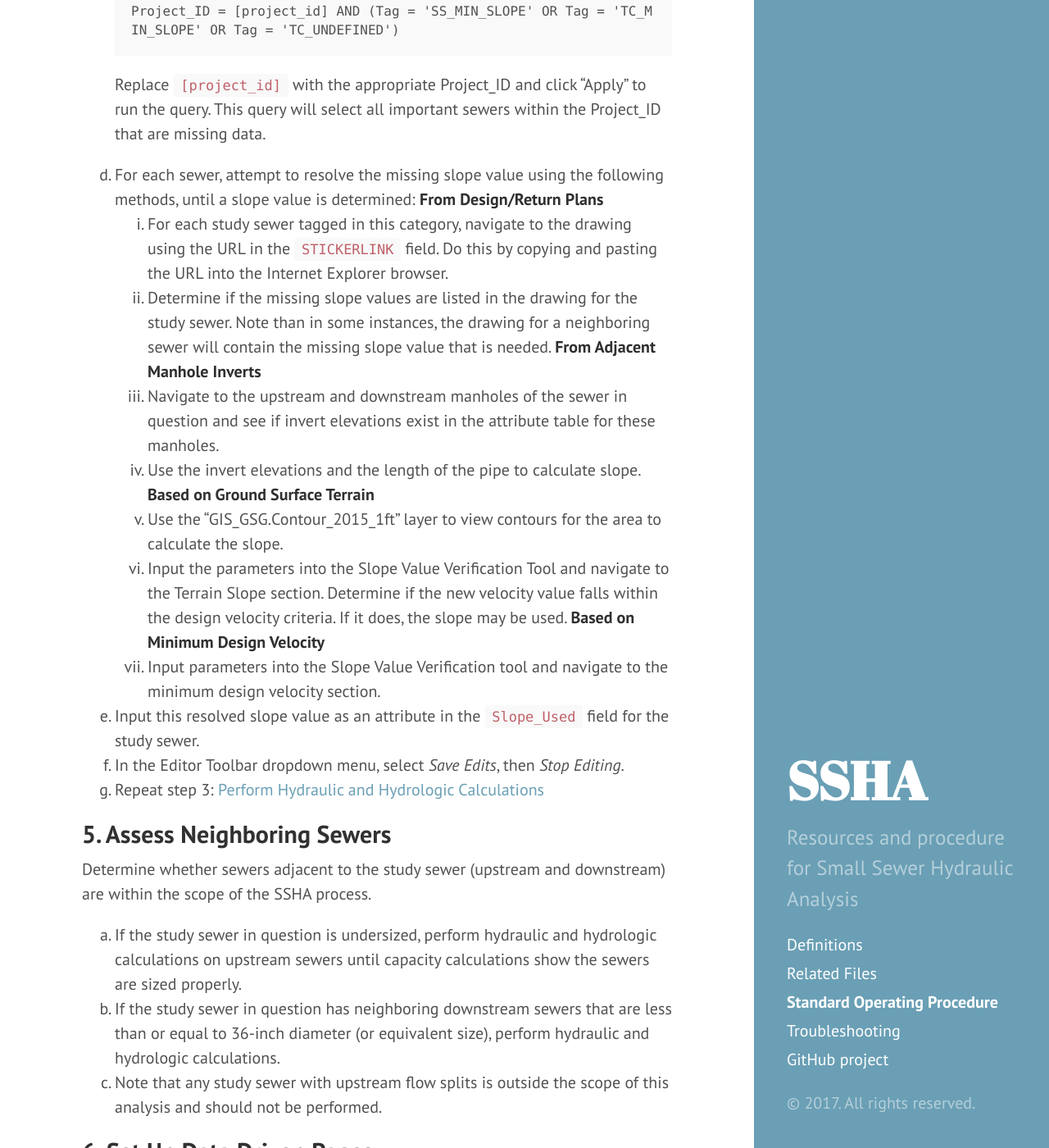
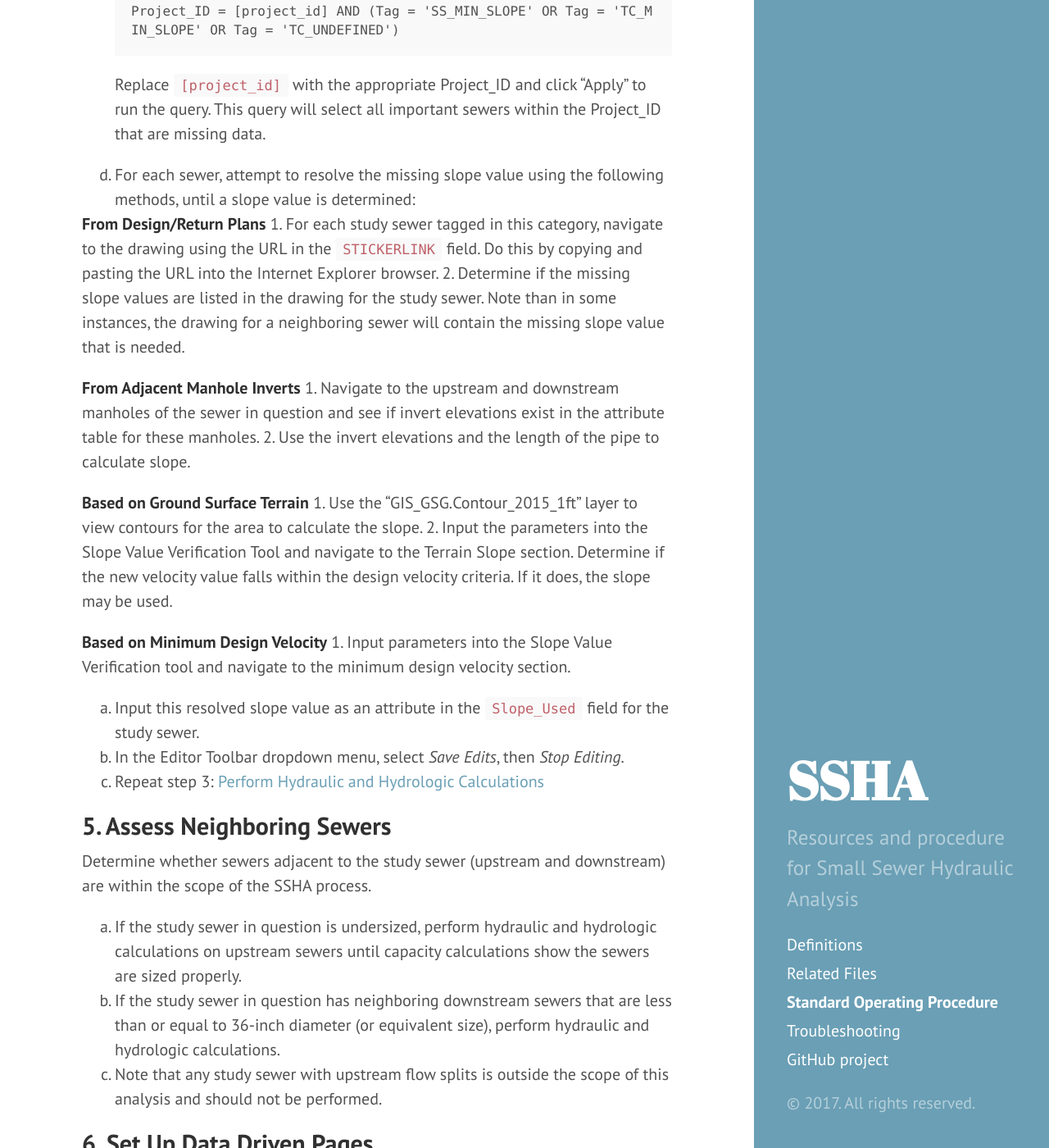
Before and after one commit to adams-cool-org/ssha3, a Jekyll site: the page built from docs/sop.md, in a window 1280 px wide and 1400 px high, scrolled down 6238 px. Shown: the whole window at 82% size. Built offline with Jekyll 4.4.1, drawn with Linux system fonts in a browser that asks for light colours.

Commit message:
data driven pages formatting

````diff
--- a/docs/sop.md
+++ b/docs/sop.md
@@ -106,16 +106,20 @@ Project_ID = [project_id] AND (Tag = 'SS_MIN_SLOPE' OR Tag = 'TC_MIN_SLOPE' OR T
 ```
 Replace `[project_id]` with the appropriate Project_ID and click "Apply" to run the query. This query will select all important sewers within the Project_ID that are missing data.
 4. For each sewer, attempt to resolve the missing slope value using the following methods, until a slope value is determined:
-    **From Design/Return Plans**
+
+**From Design/Return Plans**
     1. For each study sewer tagged in this category, navigate to the drawing using the URL in the `STICKERLINK` field. Do this by copying and pasting the URL into the Internet Explorer browser.
     2. Determine if the missing slope values are listed in the drawing for the study sewer. Note than in some instances, the drawing for a neighboring sewer will contain the missing slope value that is needed.
-    **From Adjacent Manhole Inverts**
+
+**From Adjacent Manhole Inverts**
     1. Navigate to the upstream and downstream manholes of the sewer in question and see if invert elevations exist in the attribute table for these manholes.
     2. Use the invert elevations and the length of the pipe to calculate slope.
-    **Based on Ground Surface Terrain**
+
+**Based on Ground Surface Terrain**
     1. Use the "GIS_GSG.Contour_2015_1ft" layer to view contours for the area to calculate the slope.
     2. Input the parameters into the Slope Value Verification Tool and navigate to the Terrain Slope section. Determine if the new velocity value falls within the design velocity criteria. If it does, the slope may be used.
-    **Based on Minimum Design Velocity**
+
+**Based on Minimum Design Velocity**
     1. Input parameters into the Slope Value Verification tool and navigate to the minimum design velocity section.
 5. Input this resolved slope value as an attribute in the `Slope_Used` field for the study sewer.
 6. In the Editor Toolbar dropdown menu, select _Save Edits_, then _Stop Editing_.
@@ -131,7 +135,7 @@ Determine whether sewers adjacent to the study sewer (upstream and downstream) a
 Data Driven Pages is a ArcMap feature that facilitates the output reporting from the SSHA tool and easy navigation between study areas within a given Project_ID. Here, Data Driven Pages make use of a index layer created for each Project_ID when the _Run H&H Calcs_ tool is run. Each drainage area (DA) index layer shares the name of the Project_ID, prefixed with `DA_`. For example, a Project_ID of 40000 would be assigned a index layer of __DA_40000__.
 1. In the __Drainage Areas__ layer group in the ArcMap table of contents, right-click on the __DA Indicies__ sub-group and select _Add Data_. Navigate to the __StudyAreaIndices__ feature dataset in the __Small_Sewer_Capacity__ geodatabase and add the appropriate index layer.
 2. Switch to __Layout View__.
-3. Click on the Data Driven Pages setup icon: ![Data Driven Pages Icon]({{site.baseurl}}/public/img/ddp_icon.png){: max-height="1em"} to open the Set Up __Data Driven Pages__ dialog. In the __Layer__ dropdown menu, enter the appropriate DA index layer. Update the remaining fields in the dialog as shown below:
+3. Click on the Data Driven Pages setup icon: ![Data Driven Pages Icon]({{site.baseurl}}/public/img/ddp_icon.png){:style="max-height:'1em';"} to open the Set Up __Data Driven Pages__ dialog. In the __Layer__ dropdown menu, enter the appropriate DA index layer. Update the remaining fields in the dialog as shown below:
 ![Data Driven Dialog]({{site.baseurl}}/public/img/ddp-dialog.jpg)
 4. Set-up the display expression.
     1. In the DA index layer properties, navigate to the __Display__ tab and click on _Expression..._
````
